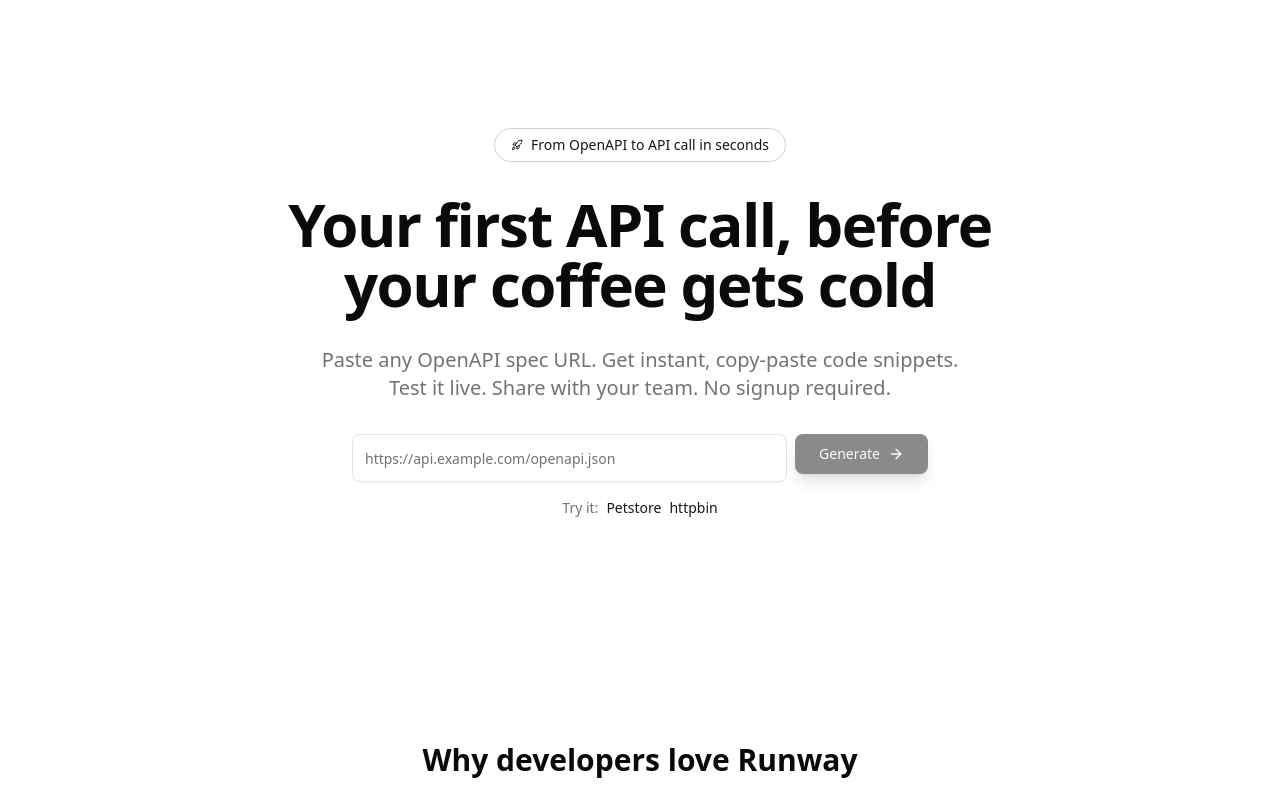
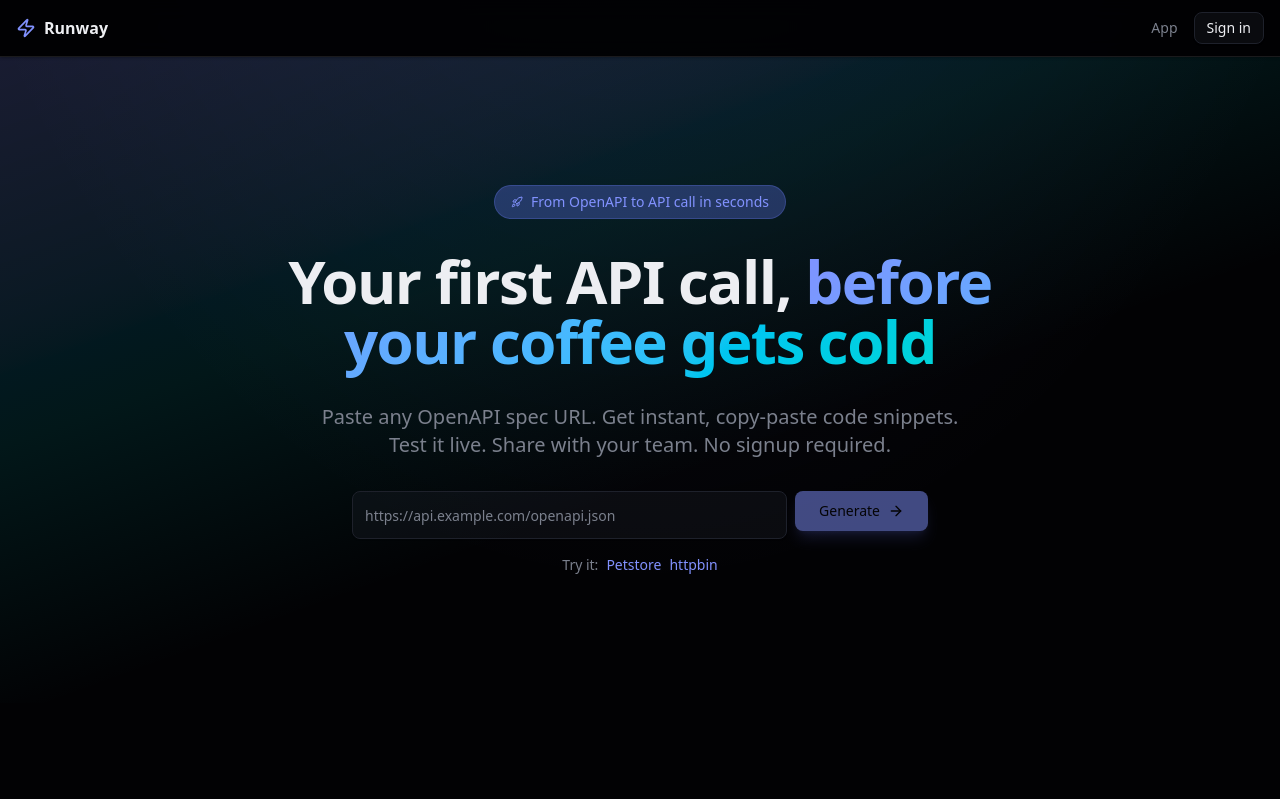
Before and after one commit to mandeepsingh110696/Runway, a Next.js app: page / in a window 1280 px wide. Shown: the top 799 px of the page. Built offline with nearby package versions, Linux system fonts and the light colour scheme; no server answers.

Commit message:
style: Dark-only theme and UI polish
- Force dark mode (html class=dark); modern dark palette and gradients
- Body radial gradient; primary/accent tuned for dark; .text-gradient
- Proxy: read response body once to fix 'Body already read' error
- SpecInput and layout styling for dark

```diff
--- a/src/app/api/proxy/route.ts
+++ b/src/app/api/proxy/route.ts
@@ -67,18 +67,19 @@ export async function POST(request: Request) {
 			responseHeaders[key] = value;
 		});
 
-		// Try to parse as JSON, fall back to text
-		let data: unknown;
+		// Read body once (can only be consumed a single time)
+		const raw = await response.text();
 		const contentType = response.headers.get('content-type') || '';
 
+		let data: unknown;
 		if (contentType.includes('application/json')) {
 			try {
-				data = await response.json();
+				data = JSON.parse(raw);
 			} catch {
-				data = await response.text();
+				data = raw;
 			}
 		} else {
-			data = await response.text();
+			data = raw;
 		}
 
 		return NextResponse.json({
--- a/src/app/globals.css
+++ b/src/app/globals.css
@@ -34,6 +34,8 @@
   --color-secondary: var(--secondary);
   --color-primary-foreground: var(--primary-foreground);
   --color-primary: var(--primary);
+  --color-primary-muted: var(--primary-muted);
+  --color-accent-muted: var(--accent-muted);
   --color-popover-foreground: var(--popover-foreground);
   --color-popover: var(--popover);
   --color-card-foreground: var(--card-foreground);
@@ -47,73 +49,85 @@
   --radius-4xl: calc(var(--radius) + 16px);
 }
 
+/* Light theme (unused – app is dark-only) */
 :root {
   --radius: 0.625rem;
-  --background: oklch(1 0 0);
-  --foreground: oklch(0.145 0 0);
+  --background: oklch(0.99 0 0);
+  --foreground: oklch(0.18 0 0);
   --card: oklch(1 0 0);
-  --card-foreground: oklch(0.145 0 0);
+  --card-foreground: oklch(0.18 0 0);
   --popover: oklch(1 0 0);
-  --popover-foreground: oklch(0.145 0 0);
-  --primary: oklch(0.205 0 0);
-  --primary-foreground: oklch(0.985 0 0);
-  --secondary: oklch(0.97 0 0);
-  --secondary-foreground: oklch(0.205 0 0);
-  --muted: oklch(0.97 0 0);
-  --muted-foreground: oklch(0.556 0 0);
-  --accent: oklch(0.97 0 0);
-  --accent-foreground: oklch(0.205 0 0);
-  --destructive: oklch(0.577 0.245 27.325);
-  --border: oklch(0.922 0 0);
-  --input: oklch(0.922 0 0);
-  --ring: oklch(0.708 0 0);
-  --chart-1: oklch(0.646 0.222 41.116);
-  --chart-2: oklch(0.6 0.118 184.704);
-  --chart-3: oklch(0.398 0.07 227.392);
-  --chart-4: oklch(0.828 0.189 84.429);
-  --chart-5: oklch(0.769 0.188 70.08);
+  --popover-foreground: oklch(0.18 0 0);
+  --primary: oklch(0.55 0.22 275);
+  --primary-foreground: oklch(0.99 0 0);
+  --primary-muted: oklch(0.55 0.22 275 / 0.12);
+  --accent: oklch(0.65 0.16 195);
+  --accent-foreground: oklch(0.2 0 0);
+  --accent-muted: oklch(0.65 0.16 195 / 0.12);
+  --secondary: oklch(0.96 0 0);
+  --secondary-foreground: oklch(0.2 0 0);
+  --muted: oklch(0.96 0 0);
+  --muted-foreground: oklch(0.5 0 0);
+  --destructive: oklch(0.55 0.22 25);
+  --border: oklch(0.91 0 0);
+  --input: oklch(0.91 0 0);
+  --ring: oklch(0.55 0.22 275);
+  --chart-1: oklch(0.55 0.22 275);
+  --chart-2: oklch(0.65 0.16 195);
+  --chart-3: oklch(0.7 0.18 145);
+  --chart-4: oklch(0.75 0.18 85);
+  --chart-5: oklch(0.65 0.2 25);
   --sidebar: oklch(0.985 0 0);
-  --sidebar-foreground: oklch(0.145 0 0);
-  --sidebar-primary: oklch(0.205 0 0);
-  --sidebar-primary-foreground: oklch(0.985 0 0);
-  --sidebar-accent: oklch(0.97 0 0);
-  --sidebar-accent-foreground: oklch(0.205 0 0);
-  --sidebar-border: oklch(0.922 0 0);
-  --sidebar-ring: oklch(0.708 0 0);
+  --sidebar-foreground: oklch(0.18 0 0);
+  --sidebar-primary: oklch(0.55 0.22 275);
+  --sidebar-primary-foreground: oklch(0.99 0 0);
+  --sidebar-accent: oklch(0.96 0 0);
+  --sidebar-accent-foreground: oklch(0.2 0 0);
+  --sidebar-border: oklch(0.91 0 0);
+  --sidebar-ring: oklch(0.55 0.22 275);
+  --gradient-hero: none;
+  --gradient-cta: none;
 }
 
-.dark {
-  --background: oklch(0.145 0 0);
-  --foreground: oklch(0.985 0 0);
-  --card: oklch(0.205 0 0);
-  --card-foreground: oklch(0.985 0 0);
-  --popover: oklch(0.205 0 0);
-  --popover-foreground: oklch(0.985 0 0);
-  --primary: oklch(0.922 0 0);
-  --primary-foreground: oklch(0.205 0 0);
-  --secondary: oklch(0.269 0 0);
-  --secondary-foreground: oklch(0.985 0 0);
-  --muted: oklch(0.269 0 0);
-  --muted-foreground: oklch(0.708 0 0);
-  --accent: oklch(0.269 0 0);
-  --accent-foreground: oklch(0.985 0 0);
-  --destructive: oklch(0.704 0.191 22.216);
-  --border: oklch(1 0 0 / 10%);
-  --input: oklch(1 0 0 / 15%);
-  --ring: oklch(0.556 0 0);
-  --chart-1: oklch(0.488 0.243 264.376);
-  --chart-2: oklch(0.696 0.17 162.48);
-  --chart-3: oklch(0.769 0.188 70.08);
-  --chart-4: oklch(0.627 0.265 303.9);
-  --chart-5: oklch(0.645 0.246 16.439);
-  --sidebar: oklch(0.205 0 0);
-  --sidebar-foreground: oklch(0.985 0 0);
-  --sidebar-primary: oklch(0.488 0.243 264.376);
-  --sidebar-primary-foreground: oklch(0.985 0 0);
-  --sidebar-accent: oklch(0.269 0 0);
-  --sidebar-accent-foreground: oklch(0.985 0 0);
-  --sidebar-border: oklch(1 0 0 / 10%);
-  --sidebar-ring: oklch(0.556 0 0);
+/* Dark-only theme: modern, high-contrast */
+.dark,
+:root.dark {
+  --radius: 0.625rem;
+  --background: oklch(0.09 0.01 270);
+  --foreground: oklch(0.95 0.005 270);
+  --card: oklch(0.13 0.015 270);
+  --card-foreground: oklch(0.95 0.005 270);
+  --popover: oklch(0.14 0.015 270);
+  --popover-foreground: oklch(0.95 0 0);
+  --primary: oklch(0.72 0.22 275);
+  --primary-foreground: oklch(0.12 0 0);
+  --primary-muted: oklch(0.72 0.22 275 / 0.25);
+  --accent: oklch(0.78 0.16 195);
+  --accent-foreground: oklch(0.12 0.02 195);
+  --accent-muted: oklch(0.78 0.16 195 / 0.2);
+  --secondary: oklch(0.2 0.02 270);
+  --secondary-foreground: oklch(0.9 0 0);
+  --muted: oklch(0.22 0.02 270);
+  --muted-foreground: oklch(0.6 0.02 270);
+  --destructive: oklch(0.62 0.24 25);
+  --border: oklch(0.28 0.02 270);
+  --input: oklch(0.25 0.02 270);
+  --ring: oklch(0.72 0.22 275);
+  --chart-1: oklch(0.72 0.22 275);
+  --chart-2: oklch(0.78 0.16 195);
+  --chart-3: oklch(0.75 0.18 145);
+  --chart-4: oklch(0.8 0.16 85);
+  --chart-5: oklch(0.68 0.22 25);
+  --sidebar: oklch(0.12 0.015 270);
+  --sidebar-foreground: oklch(0.95 0 0);
+  --sidebar-primary: oklch(0.72 0.22 275);
+  --sidebar-primary-foreground: oklch(0.12 0 0);
+  --sidebar-accent: oklch(0.22 0.03 195);
+  --sidebar-accent-foreground: oklch(0.9 0 0);
+  --sidebar-border: oklch(0.28 0.02 270);
+  --sidebar-ring: oklch(0.72 0.22 275);
+  --gradient-hero: linear-gradient(160deg, oklch(0.72 0.22 275 / 0.18) 0%, oklch(0.78 0.16 195 / 0.1) 35%, transparent 60%);
+  --gradient-cta: linear-gradient(135deg, oklch(0.72 0.22 275 / 0.3) 0%, oklch(0.78 0.16 195 / 0.2) 100%);
 }
 
 @layer base {
@@ -121,6 +135,25 @@
     @apply border-border outline-ring/50;
   }
   body {
-    @apply bg-background text-foreground;
+    @apply bg-background text-foreground min-h-screen;
+  }
+  .dark body {
+    background: radial-gradient(ellipse 120% 80% at 50% -20%, oklch(0.72 0.22 275 / 0.12), transparent 50%),
+      oklch(0.09 0.01 270);
   }
 }
+
+@layer components {
+  .gradient-hero {
+    background-image: var(--gradient-hero);
+  }
+  .gradient-cta {
+    background-image: var(--gradient-cta);
+  }
+  .text-gradient {
+    background: linear-gradient(135deg, oklch(0.72 0.22 275) 0%, oklch(0.78 0.16 195) 100%);
+    -webkit-background-clip: text;
+    background-clip: text;
+    color: transparent;
+  }
+}
--- a/src/app/layout.tsx
+++ b/src/app/layout.tsx
@@ -1,5 +1,7 @@
 import type { Metadata } from 'next';
 import { Geist, Geist_Mono } from 'next/font/google';
+import { AuthProvider } from '@/components/auth';
+import { SiteHeader } from '@/components/site-header';
 import './globals.css';
 
 const geistSans = Geist({
@@ -31,8 +33,15 @@ export default function RootLayout({
 	children: React.ReactNode;
 }>) {
 	return (
-		<html lang="en" suppressHydrationWarning>
-			<body className={`${geistSans.variable} ${geistMono.variable} antialiased`}>{children}</body>
+		<html lang="en" className="dark" suppressHydrationWarning>
+			<body
+				className={`${geistSans.variable} ${geistMono.variable} antialiased bg-background text-foreground`}
+			>
+				<AuthProvider>
+					<SiteHeader />
+					{children}
+				</AuthProvider>
+			</body>
 		</html>
 	);
 }
--- a/src/components/spec-input.tsx
+++ b/src/components/spec-input.tsx
@@ -55,8 +55,8 @@ export function SpecInput({ onSubmit, isLoading, error }: SpecInputProps) {
 	);
 
 	return (
-		<Card className="w-full max-w-2xl mx-auto">
-			<CardHeader className="text-center">
+		<Card className="w-full max-w-2xl mx-auto border-2 border-border shadow-lg shadow-primary/5">
+			<CardHeader className="text-center pb-2">
 				<CardTitle className="text-3xl font-bold flex items-center justify-center gap-2">
 					<Zap className="h-8 w-8 text-primary" />
 					Runway
@@ -128,7 +128,7 @@ export function SpecInput({ onSubmit, isLoading, error }: SpecInputProps) {
 				<Button
 					onClick={handleSubmit}
 					disabled={isLoading || (!url && !json)}
-					className="w-full"
+					className="w-full bg-primary hover:bg-primary/90 shadow-md shadow-primary/20"
 					size="lg"
 				>
 					{isLoading ? (
```
